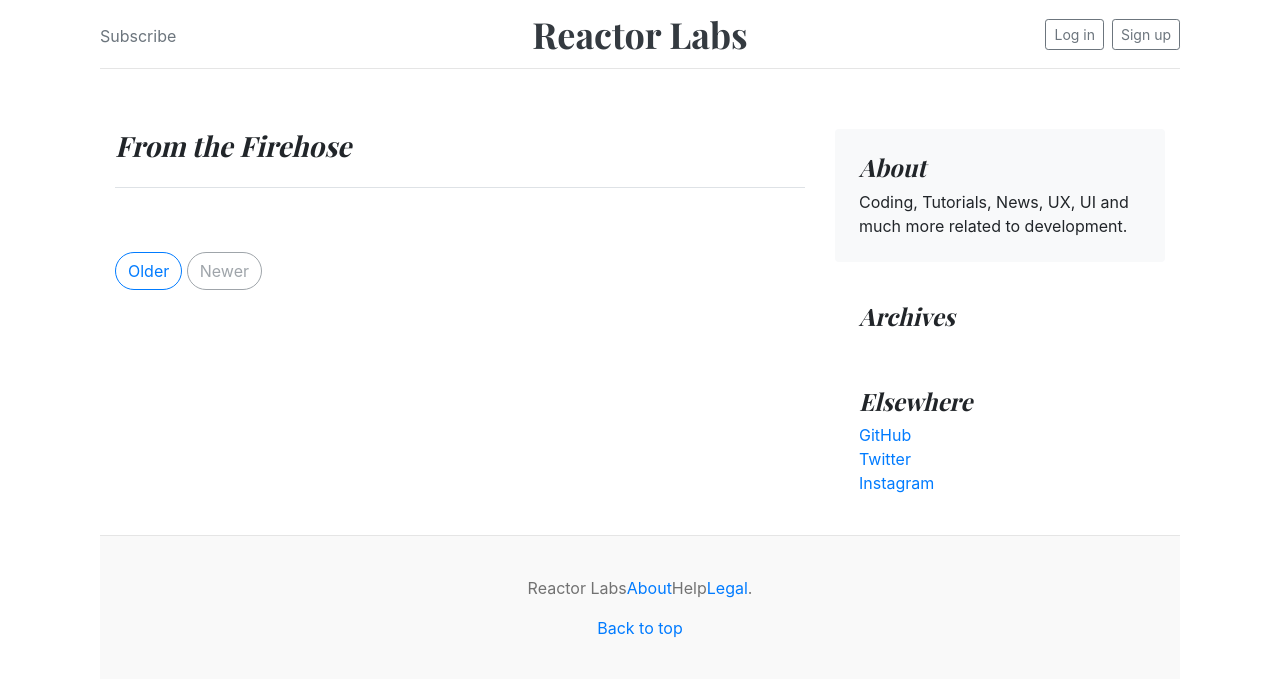
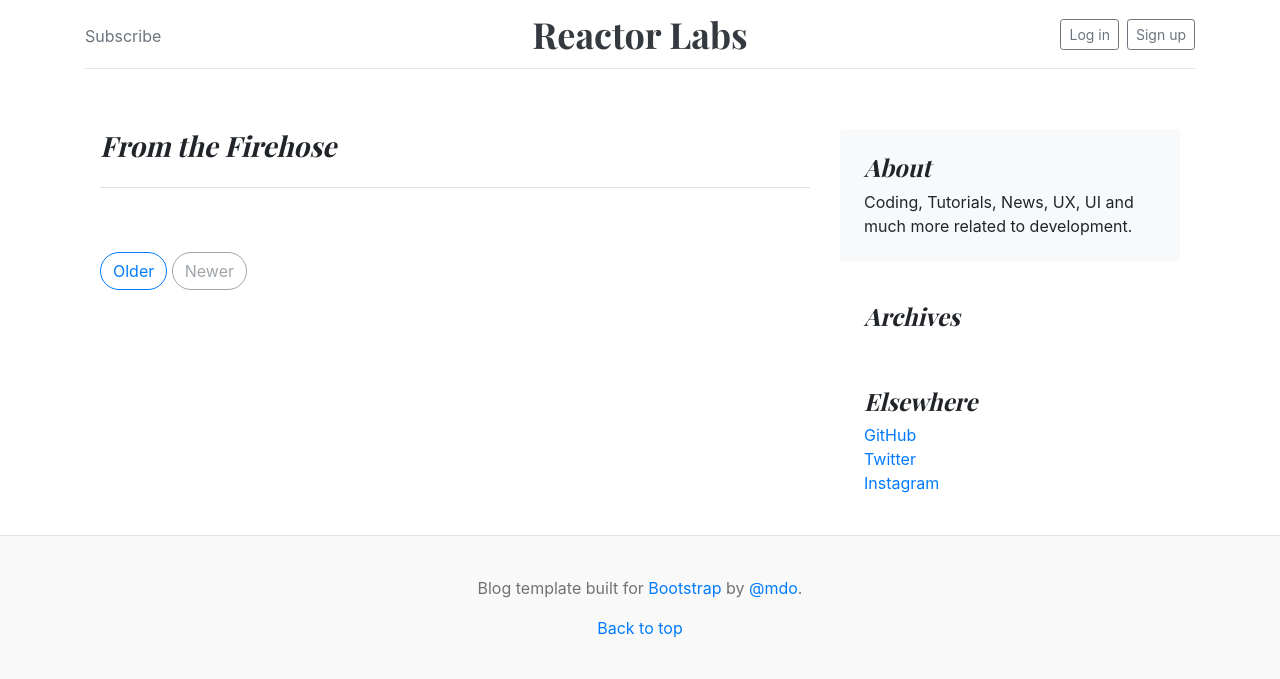
Before and after one commit to jqn/reactorlabs, a Django app: page /blog/ in a window 1280 px wide. Shown: the top 679 px of the page. Run offline with Django 3.2, Linux system fonts and the light colour scheme; data that the repository does not hold is empty; some libraries are stand-ins or nearby versions.

Commit message:
Moved footer out of container div and fixed broken layout with unclosed div tag

```diff
--- a/templates/base.html
+++ b/templates/base.html
@@ -4,13 +4,12 @@
 
 <head>
   <!-- Required meta tags -->
-  <meta charset="utf-8">
-  <meta name="viewport" content="width=device-width, initial-scale=1, shrink-to-fit=no">
+  <meta charset="utf-8" />
+  <meta name="viewport" content="width=device-width, initial-scale=1, shrink-to-fit=no" />
   <!-- Bootstrap CSS -->
-  <link rel="stylesheet" href="https://maxcdn.bootstrapcdn.com/bootstrap/4.0.0/css/bootstrap.min.css"
-    integrity="sha384-Gn5384xqQ1aoWXA+058RXPxPg6fy4IWvTNh0E263XmFcJlSAwiGgFAW/dAiS6JXm" crossorigin="anonymous">
-  <link href="https://fonts.googleapis.com/css?family=Playfair+Display:700,900&display=swap" rel="stylesheet">
-  <link href="{% static 'css/base.css' %}" rel="stylesheet">
+  <link rel="stylesheet" href="https://maxcdn.bootstrapcdn.com/bootstrap/4.0.0/css/bootstrap.min.css" integrity="sha384-Gn5384xqQ1aoWXA+058RXPxPg6fy4IWvTNh0E263XmFcJlSAwiGgFAW/dAiS6JXm" crossorigin="anonymous" />
+  <link href="https://fonts.googleapis.com/css?family=Playfair+Display:700,900&display=swap" rel="stylesheet" />
+  <link href="{% static 'css/base.css' %}" rel="stylesheet" />
   <title>Reactor Labs</title>
 </head>
 
@@ -19,26 +18,31 @@
     {% block content %}
     {% endblock content %}
   </div>
+  <footer class="container-fluid blog-footer">
+    <p>
+      Blog template built for
+      <a href="https://getbootstrap.com/">Bootstrap</a> by
+      <a href="https://twitter.com/mdo">@mdo</a>.
+    </p>
+    <p>
+      <a href="#">Back to top</a>
+    </p>
+  </footer>
   <!-- Optional JavaScript -->
   <!-- jQuery first, then Popper.js, then Bootstrap JS -->
-  <script src="https://code.jquery.com/jquery-3.2.1.slim.min.js"
-    integrity="sha384-KJ3o2DKtIkvYIK3UENzmM7KCkRr/rE9/Qpg6aAZGJwFDMVNA/GpGFF93hXpG5KkN" crossorigin="anonymous">
-  </script>
-  <script src="https://cdnjs.cloudflare.com/ajax/libs/popper.js/1.12.9/umd/popper.min.js"
-    integrity="sha384-ApNbgh9B+Y1QKtv3Rn7W3mgPxhU9K/ScQsAP7hUibX39j7fakFPskvXusvfa0b4Q" crossorigin="anonymous">
-  </script>
-  <script src="https://maxcdn.bootstrapcdn.com/bootstrap/4.0.0/js/bootstrap.min.js"
-    integrity="sha384-JZR6Spejh4U02d8jOt6vLEHfe/JQGiRRSQQxSfFWpi1MquVdAyjUar5+76PVCmYl" crossorigin="anonymous">
-  </script>
+  <script src="https://code.jquery.com/jquery-3.2.1.slim.min.js" integrity="sha384-KJ3o2DKtIkvYIK3UENzmM7KCkRr/rE9/Qpg6aAZGJwFDMVNA/GpGFF93hXpG5KkN" crossorigin="anonymous"></script>
+  <script src="https://cdnjs.cloudflare.com/ajax/libs/popper.js/1.12.9/umd/popper.min.js" integrity="sha384-ApNbgh9B+Y1QKtv3Rn7W3mgPxhU9K/ScQsAP7hUibX39j7fakFPskvXusvfa0b4Q" crossorigin="anonymous"></script>
+  <script src="https://maxcdn.bootstrapcdn.com/bootstrap/4.0.0/js/bootstrap.min.js" integrity="sha384-JZR6Spejh4U02d8jOt6vLEHfe/JQGiRRSQQxSfFWpi1MquVdAyjUar5+76PVCmYl" crossorigin="anonymous"></script>
   <script src="https://cdnjs.cloudflare.com/ajax/libs/marked/0.1.2/marked.min.js" crossorigin="anonymous"></script>
   <script type="text/javascript">
   $(document).ready(function() {
-    $(".content-markdown").each(function(){
-      var content = $(this).text()
-      var markedContent = marked(content)
-      $(this).html(markedContent)
-    })
+    $(".content-markdown").each(function() {
+      var content = $(this).text();
+      var markedContent = marked(content);
+      $(this).html(markedContent);
+    });
   });
+
   </script>
 </body>
 
--- a/templates/blog/posts.html
+++ b/templates/blog/posts.html
@@ -1,7 +1,6 @@
 <!-- templates/posts.html -->
 {% extends 'base.html' %}
 {% block content %}
-<div class="container">
 {% include "blog/top_nav.html" %}
 {% include "blog/bottom_nav.html" %}
 {% if headline %}
@@ -17,7 +16,6 @@
 
 <div class="row mb-2">
   {% for feature in featured %}
-
   <div class="col-md-6">
     <div class="card flex-md-row mb-4 box-shadow h-md-250">
       <div class="card-body d-flex flex-column align-items-start">
@@ -38,7 +36,7 @@
     </div>
     {% endfor %}
   </div>
-    <div>
+
   <main class="container">
     <div class="row">
       <div class="col-md-8 blog-main">
@@ -110,7 +108,6 @@
     <!-- /.row -->
 
   </main>
+
   <!-- /.container -->
-    </div>
-    {% include "footer.html" %}
   {% endblock content %}
```
Lines whose indentation alone changed are shown as unchanged.
